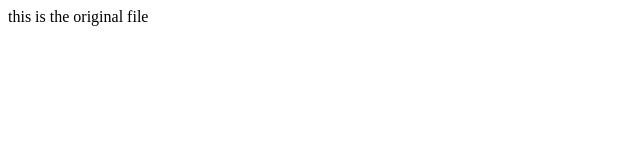
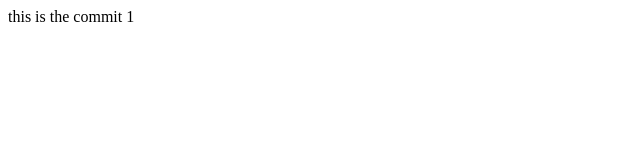
Before and after one commit to Neha-Ujjwal/practise, a plain HTML site: page index2.html in a window 1280 px wide. Shown: the full height of the page, 0-640 px from the left. Drawn offline with Linux system fonts and the light colour scheme.

Commit message:
commit1 added

```diff
--- a/index2.html
+++ b/index2.html
@@ -7,6 +7,6 @@
     <title>Document</title>
 </head>
 <body>
-    this is the original file
+    this is the commit 1
 </body>
 </html>
```
